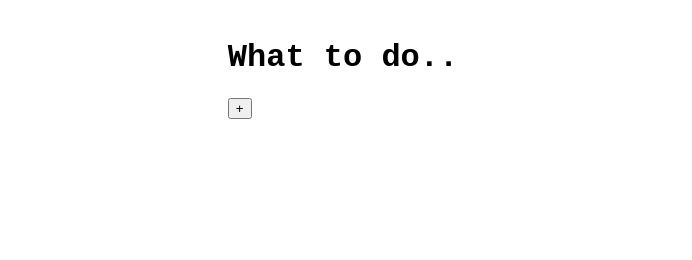
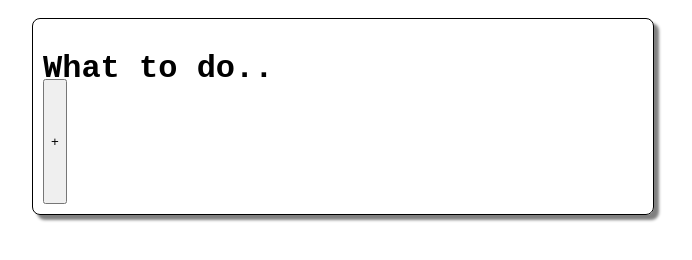
Before and after one commit to naratip69/todos, a website built with webpack: page dist/index.html in a window 1280 px wide. Shown: the whole page, without its empty margins (297-989 px from the left). Built offline with Linux system fonts and the light colour scheme.

Commit message:
add content style

```diff
--- a/src/style.css
+++ b/src/style.css
@@ -6,3 +6,14 @@ body{
     justify-items: center;
     padding: 10px;
 }
+
+.content{
+    border: 1px solid black;
+    border-radius: 8px;
+    box-shadow: 5px 5px 3px gray;
+    padding: 10px;
+    display: grid;
+    grid-template-rows: 50px 1fr 125px;
+    width: 600px;
+    justify-items:start;
+}
```
Also changed, not shown: dist/main.js.
